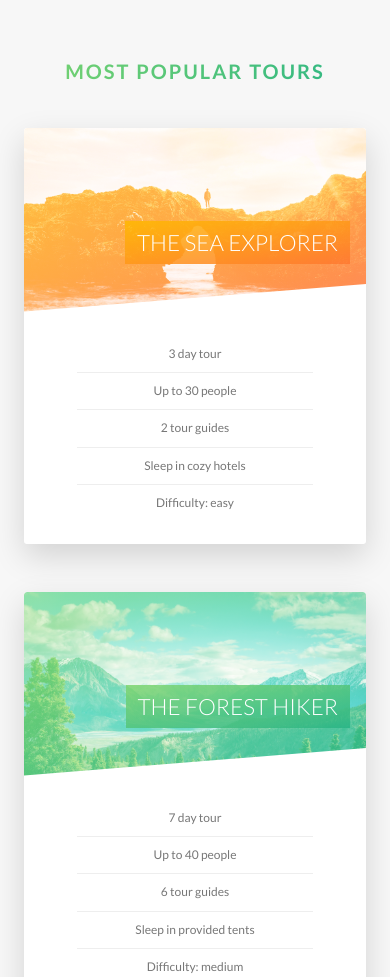
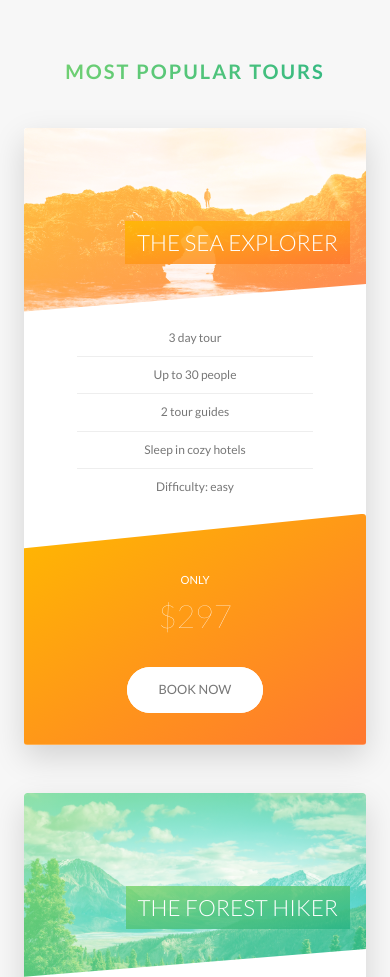
Before and after one commit to Illia-Br/nature-tours, a website: page index.html in a window 390 px wide. Shown: the part 2566-3543 px from the top of the page. Drawn offline with Linux system fonts and the light colour scheme.

Commit message:
add media queries for tours, stories and booking

```diff
--- a/sass/components/_card.scss
+++ b/sass/components/_card.scss
@@ -138,4 +138,49 @@
     font-size: 6rem;
     font-weight: 100;
   }
+
+  @include respond(tab-port) {
+
+    height: auto;
+    border-radius: 3px;
+    background-color: $color-white;
+    box-shadow: 0 1.5rem 4rem rgba($color-black, .15);
+
+    &__side {
+      height: auto;
+      transition: all .8s ease;
+      position: relative;
+      box-shadow: none;
+
+        &--back {
+          transform: rotateY(0);
+          clip-path: polygon(0 15%, 100% 0, 100% 100%, 0 100%);
+        }
+      }
+
+      &:hover &__side--front {
+        transform: rotateY(0);
+      }
+
+      &__details {
+        padding: 1rem 3rem;
+      }
+
+      &__cta {
+        position: relative;
+        top: 0;
+        left: 0;
+        transform: translate(0);
+        width: 100%;
+        padding: 7rem 4rem 4rem 4rem;
+      }
+
+      &__price-box {
+        margin-bottom: 3rem;
+      }
+
+      &__price-value {
+        font-size: 4rem;
+      }
+  }
 }
--- a/sass/components/_form.scss
+++ b/sass/components/_form.scss
@@ -15,6 +15,10 @@
     width: 90%;
     display: block;
     transition: all .3s;
+
+    @include respond(tab-port) {
+      width: 100%;
+    }
 
     &:focus {
       outline: none;
@@ -50,6 +54,11 @@
   &__radio-group {
     width: 49%;
     display: inline-block;
+
+    @include respond(tab-port) {
+      width: 100%;
+      margin-bottom: 1rem;
+    }
   }
 
   &__radio-input {
--- a/sass/components/_story.scss
+++ b/sass/components/_story.scss
@@ -8,6 +8,16 @@
   padding-left: 9rem;
   font-size: $default-font-size;
   transform: skewX(-10deg);
+
+  @include respond(tab-port) {
+    width: 100%;
+    padding: 4rem;
+    padding-left: 7rem;
+  }
+
+  @include respond(phone) {
+    transform: skewX(0);
+  }
 
   &__shape {
     width: 15rem;
@@ -20,6 +30,10 @@
     transform: translateX(-3rem) skewX(10deg);
     position: relative;
     overflow: hidden;
+
+    @include respond(phone) {
+      transform: translateX(-3rem) skewX(0);
+    }
   }
 
   &__img {
@@ -31,6 +45,10 @@
 
   &__text {
     transform: skewX(10deg);
+
+    @include respond(phone) {
+      transform: skewX(0);
+    }
   }
 
   &__caption {
--- a/sass/pages/_home.scss
+++ b/sass/pages/_home.scss
@@ -54,10 +54,26 @@
   border-radius: 3px;
   box-shadow: 0 1.5rem 4rem ($color-black, .2);
 
-  height: 50rem;
+  @include respond(tab-land) {
+    background-image: linear-gradient(105deg, rgba($color-white, .9) 0%, rgba($color-white, .9) 65%, transparent 65%), url(../img/nat-10.jpg);
+    background-size: cover;
+  }
+
+  @include respond(tab-port) {
+    background-image: linear-gradient(to right, rgba($color-white, .9) 0%, rgba($color-white, .9) 100%), url(../img/nat-10.jpg);
+  }
 
   &__form {
     width: 50%;
     padding: 6rem;
+
+    @include respond(tab-land) {
+      width: 65%;
+    }
+
+    @include respond(tab-port) {
+      width: 100%;
+    }
   }
+
 }
```
Also changed, not shown: css/style.css.
